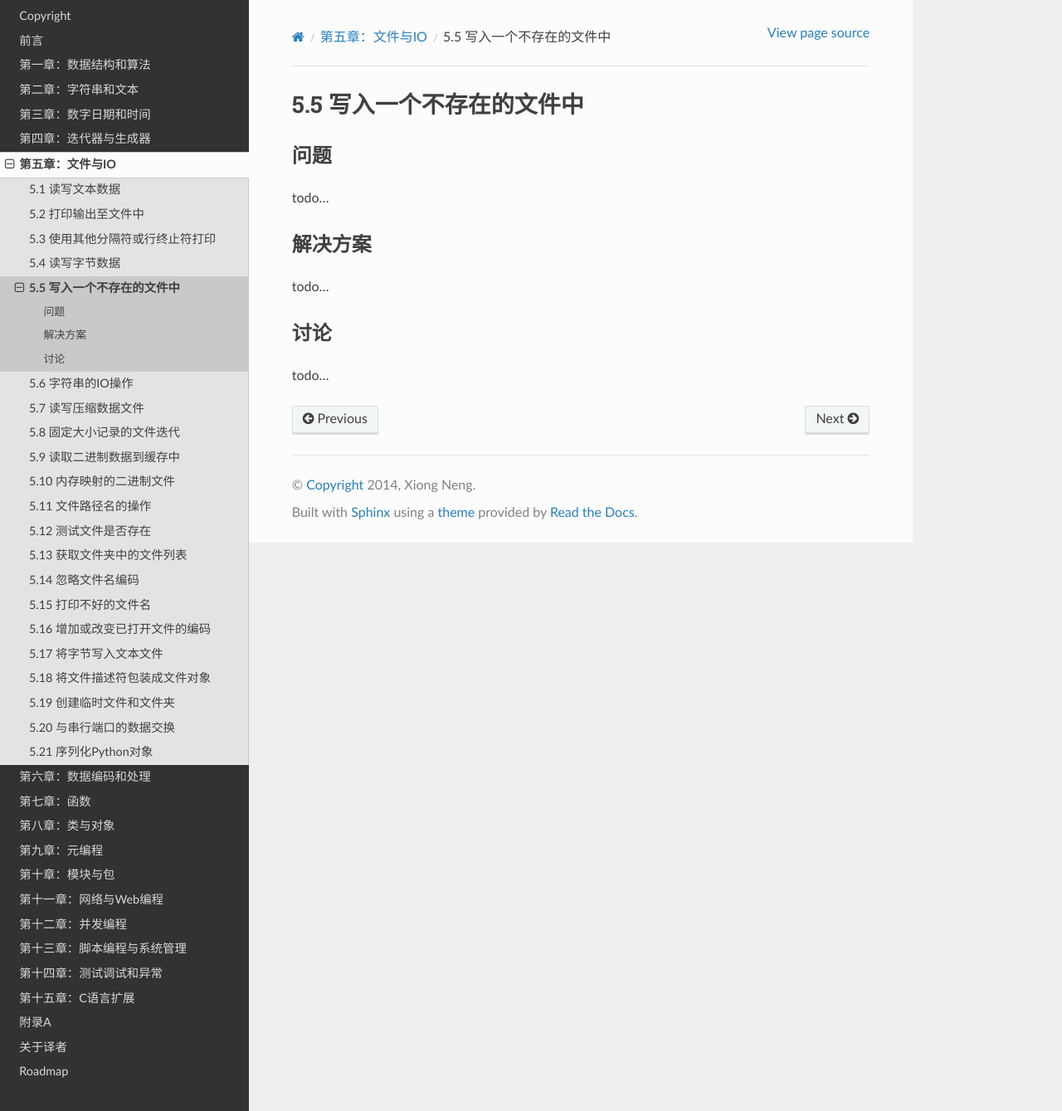
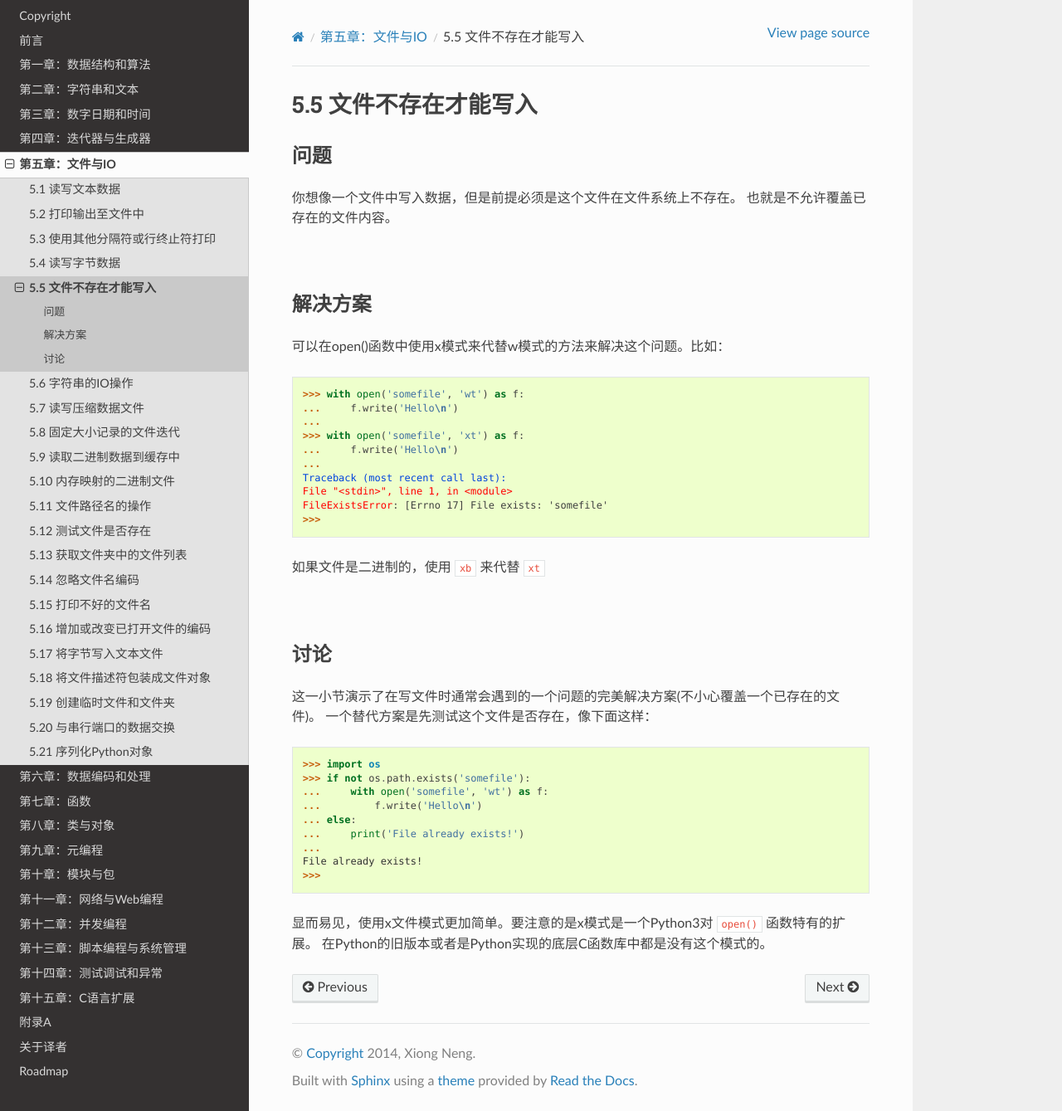
Before and after one commit to yidao620c/python3-cookbook, a Sphinx documentation site: the page built from source/c05/p05_write_to_file_not_exist.rst, in a window 1280 px wide and 1339 px high. Shown: the whole window at 83% size. Built offline with Sphinx 7.4.7 and the Read the Docs theme 2.0.0, drawn with Linux system fonts in a browser that asks for light colours.

Commit message:
5.5小节完成。

```diff
--- a/source/c05/p05_write_to_file_not_exist.rst
+++ b/source/c05/p05_write_to_file_not_exist.rst
@@ -1,18 +1,54 @@
-==============================
-5.5 写入一个不存在的文件中
-==============================
+==========================
+5.5 文件不存在才能写入
+==========================
 
 ----------
 问题
 ----------
-todo...
+你想像一个文件中写入数据，但是前提必须是这个文件在文件系统上不存在。
+也就是不允许覆盖已存在的文件内容。
+
+|
 
 ----------
 解决方案
 ----------
-todo...
+可以在open()函数中使用x模式来代替w模式的方法来解决这个问题。比如：
+
+.. code-block:: python
+
+    >>> with open('somefile', 'wt') as f:
+    ...     f.write('Hello\n')
+    ...
+    >>> with open('somefile', 'xt') as f:
+    ...     f.write('Hello\n')
+    ...
+    Traceback (most recent call last):
+    File "<stdin>", line 1, in <module>
+    FileExistsError: [Errno 17] File exists: 'somefile'
+    >>>
+
+如果文件是二进制的，使用 ``xb`` 来代替 ``xt``
+
+|
 
 ----------
 讨论
 ----------
-todo...
+这一小节演示了在写文件时通常会遇到的一个问题的完美解决方案(不小心覆盖一个已存在的文件)。
+一个替代方案是先测试这个文件是否存在，像下面这样：
+
+.. code-block:: python
+
+    >>> import os
+    >>> if not os.path.exists('somefile'):
+    ...     with open('somefile', 'wt') as f:
+    ...         f.write('Hello\n')
+    ... else:
+    ...     print('File already exists!')
+    ...
+    File already exists!
+    >>>
+
+显而易见，使用x文件模式更加简单。要注意的是x模式是一个Python3对 ``open()`` 函数特有的扩展。
+在Python的旧版本或者是Python实现的底层C函数库中都是没有这个模式的。
```
Also changed, not shown: 1 other file.
